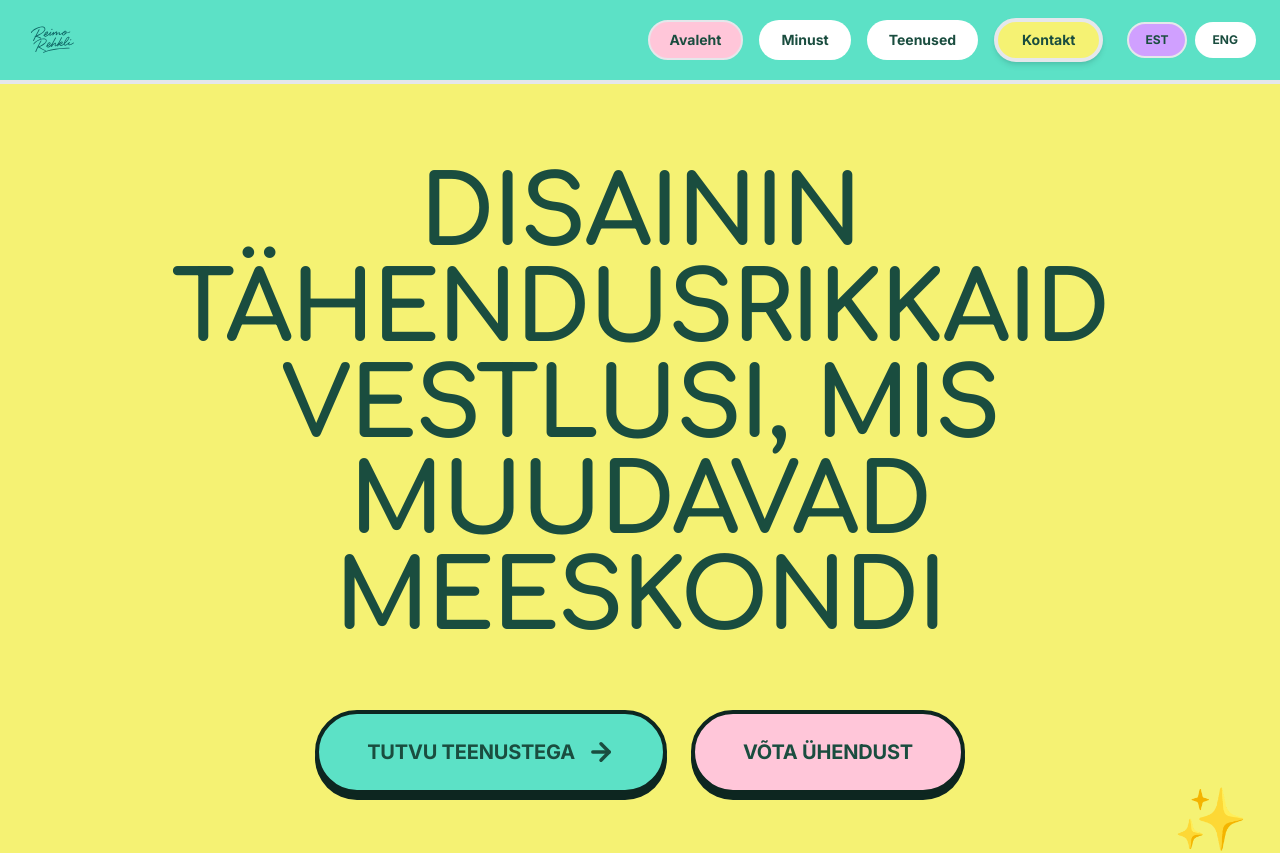
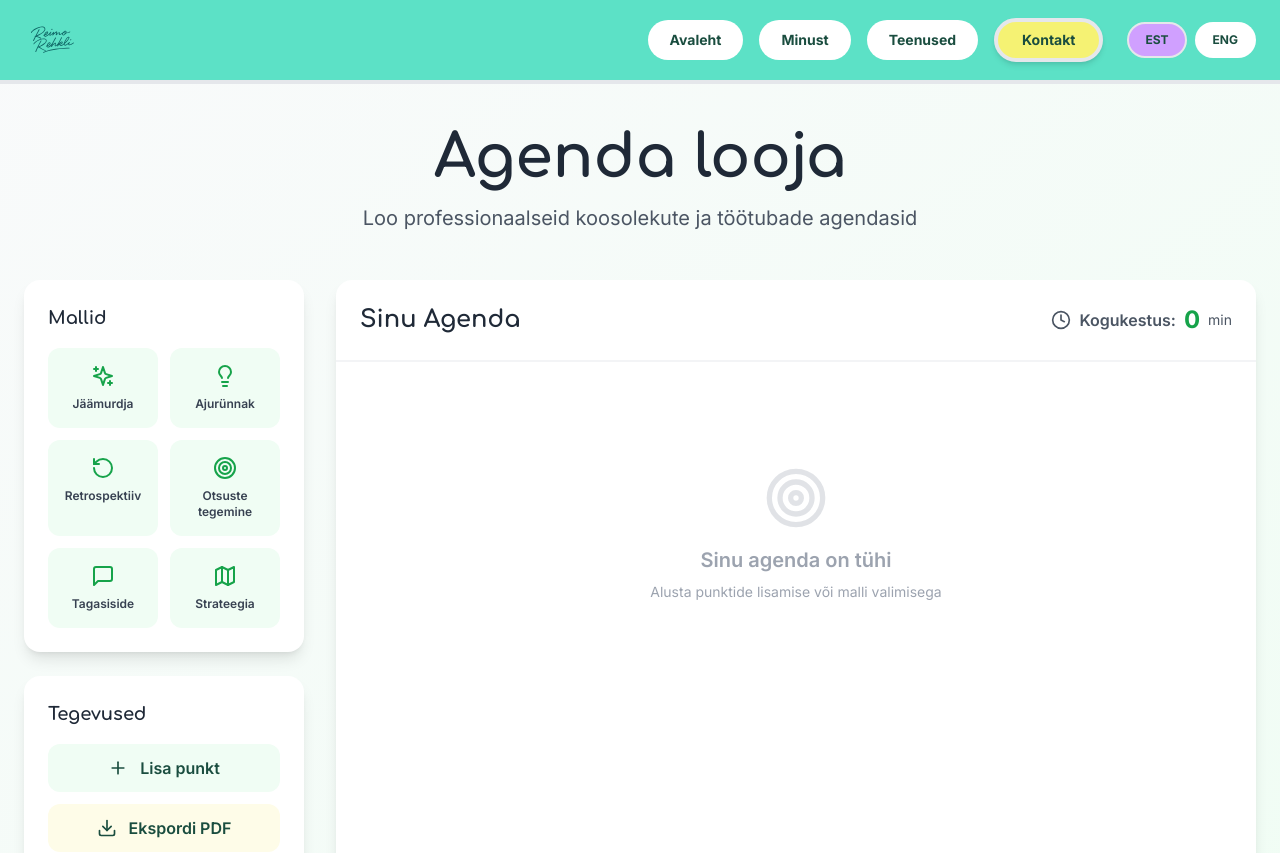
Before and after one commit to rehkli/reimorehkli.com, a React (Vite) app: page /agenda in a window 1280 px wide. Shown: the top 853 px of the page. Built offline with nearby package versions, Linux system fonts and the light colour scheme.

Commit message:
Updated package.json

```diff
--- a/package.json
+++ b/package.json
@@ -17,7 +17,8 @@
     "jspdf-autotable": "^5.0.2",
     "lucide-react": "^0.344.0",
     "react": "^18.3.1",
-    "react-dom": "^18.3.1"
+    "react-dom": "^18.3.1",
+    "react-router-dom": "^7.9.6"
   },
   "devDependencies": {
     "@eslint/js": "^9.9.1",
--- a/src/App.tsx
+++ b/src/App.tsx
@@ -1,4 +1,5 @@
 import { useState, useEffect } from 'react';
+import { BrowserRouter, Routes, Route, useLocation } from 'react-router-dom';
 import Navigation from './components/Navigation';
 import Home from './components/Home';
 import About from './components/About';
@@ -7,32 +8,46 @@
 import AgendaCreator from './components/AgendaCreator';
 import Footer from './components/Footer';
 
-function App() {
-  const [language, setLanguage] = useState<'est' | 'eng'>('est');
-  const [currentPage, setCurrentPage] = useState('home');
+function ScrollToTop() {
+  const { pathname } = useLocation();
 
   useEffect(() => {
     window.scrollTo(0, 0);
-  }, [currentPage]);
+  }, [pathname]);
+
+  return null;
+}
+
+function AppContent() {
+  const [language, setLanguage] = useState<'est' | 'eng'>('est');
 
   return (
     <div className="min-h-screen bg-white">
+      <ScrollToTop />
       <Navigation
         language={language}
         setLanguage={setLanguage}
-        currentPage={currentPage}
-        setCurrentPage={setCurrentPage}
       />
 
-      {currentPage === 'home' && <Home language={language} setCurrentPage={setCurrentPage} />}
-      {currentPage === 'about' && <About language={language} />}
-      {currentPage === 'services' && <Services language={language} setCurrentPage={setCurrentPage} />}
-      {currentPage === 'contact' && <Contact language={language} />}
-      {currentPage === 'agenda' && <AgendaCreator language={language} />}
+      <Routes>
+        <Route path="/" element={<Home language={language} />} />
+        <Route path="/about" element={<About language={language} />} />
+        <Route path="/services" element={<Services language={language} />} />
+        <Route path="/contact" element={<Contact language={language} />} />
+        <Route path="/agenda" element={<AgendaCreator language={language} />} />
+      </Routes>
 
-      <Footer language={language} setCurrentPage={setCurrentPage} />
+      <Footer language={language} />
     </div>
   );
 }
 
+function App() {
+  return (
+    <BrowserRouter>
+      <AppContent />
+    </BrowserRouter>
+  );
+}
+
 export default App;
--- a/src/components/Footer.tsx
+++ b/src/components/Footer.tsx
@@ -1,19 +1,19 @@
+import { Link } from 'react-router-dom';
 import { translations } from '../translations';
 
 interface FooterProps {
   language: 'est' | 'eng';
-  setCurrentPage: (page: string) => void;
 }
 
-export default function Footer({ language, setCurrentPage }: FooterProps) {
+export default function Footer({ language }: FooterProps) {
   const t = translations[language];
 
   const navItems = [
-    { id: 'home', label: t.nav.home },
-    { id: 'about', label: t.nav.about },
-    { id: 'services', label: t.nav.services },
-    { id: 'contact', label: t.nav.contact },
-    { id: 'agenda', label: t.nav.agenda }
+    { id: 'home', path: '/', label: t.nav.home },
+    { id: 'about', path: '/about', label: t.nav.about },
+    { id: 'services', path: '/services', label: t.nav.services },
+    { id: 'contact', path: '/contact', label: t.nav.contact },
+    { id: 'agenda', path: '/agenda', label: t.nav.agenda }
   ];
 
   return (
@@ -35,15 +35,12 @@
             <ul className="space-y-1.5 sm:space-y-2">
               {navItems.map(item => (
                 <li key={item.id}>
-                  <button
-                    onClick={() => {
-                      setCurrentPage(item.id);
-                      window.scrollTo(0, 0);
-                    }}
+                  <Link
+                    to={item.path}
                     className="text-white hover:text-lemon transition-colors font-semibold text-sm sm:text-base"
                   >
                     {item.label}
-                  </button>
+                  </Link>
                 </li>
               ))}
             </ul>
--- a/src/components/Home.tsx
+++ b/src/components/Home.tsx
@@ -1,12 +1,12 @@
 import { ArrowRight } from 'lucide-react';
+import { Link } from 'react-router-dom';
 import { translations } from '../translations';
 
 interface HomeProps {
   language: 'est' | 'eng';
-  setCurrentPage: (page: string) => void;
 }
 
-export default function Home({ language, setCurrentPage }: HomeProps) {
+export default function Home({ language }: HomeProps) {
   const t = translations[language];
 
   return (
@@ -18,19 +18,19 @@
               {t.hero.title}
             </h1>
             <div className="flex flex-col sm:flex-row gap-4 sm:gap-6 justify-center px-4">
-              <button
-                onClick={() => setCurrentPage('services')}
+              <Link
+                to="/services"
                 className="bg-mint text-teal px-8 sm:px-12 py-4 sm:py-6 rounded-full font-black text-lg sm:text-xl btn-chunky inline-flex items-center justify-center gap-3"
               >
                 {t.hero.cta1}
                 <ArrowRight size={24} className="sm:w-7 sm:h-7" strokeWidth={3} />
-              </button>
-              <button
-                onClick={() => setCurrentPage('contact')}
+              </Link>
+              <Link
+                to="/contact"
                 className="bg-pink-light text-teal px-8 sm:px-12 py-4 sm:py-6 rounded-full font-black text-lg sm:text-xl btn-chunky"
               >
                 {t.hero.cta2}
-              </button>
+              </Link>
             </div>
           </div>
         </div>
--- a/src/components/Navigation.tsx
+++ b/src/components/Navigation.tsx
@@ -1,32 +1,32 @@
 import { Menu, X } from 'lucide-react';
 import { useState } from 'react';
+import { Link, useLocation } from 'react-router-dom';
 import { translations } from '../translations';
 
 interface NavigationProps {
   language: 'est' | 'eng';
   setLanguage: (lang: 'est' | 'eng') => void;
-  currentPage: string;
-  setCurrentPage: (page: string) => void;
 }
 
-export default function Navigation({ language, setLanguage, currentPage, setCurrentPage }: NavigationProps) {
+export default function Navigation({ language, setLanguage }: NavigationProps) {
   const [mobileMenuOpen, setMobileMenuOpen] = useState(false);
+  const location = useLocation();
   const t = translations[language];
 
   const navItems = [
-    { id: 'home', label: t.nav.home },
-    { id: 'about', label: t.nav.about },
-    { id: 'services', label: t.nav.services },
-    { id: 'contact', label: t.nav.contact },
-    { id: 'agenda', label: t.nav.agenda }
+    { id: 'home', path: '/', label: t.nav.home },
+    { id: 'about', path: '/about', label: t.nav.about },
+    { id: 'services', path: '/services', label: t.nav.services },
+    { id: 'contact', path: '/contact', label: t.nav.contact },
+    { id: 'agenda', path: '/agenda', label: t.nav.agenda }
   ];
 
   return (
     <nav className="fixed top-0 left-0 right-0 bg-mint border-b-4 border-teal z-50">
       <div className="container mx-auto px-6 py-3">
         <div className="flex justify-between items-center">
-          <button
-            onClick={() => setCurrentPage('home')}
+          <Link
+            to="/"
             className="hover:scale-105 transition-transform"
           >
             <img
@@ -35,32 +35,30 @@
               className="h-12 md:h-14"
               style={{ filter: 'brightness(0) saturate(100%) invert(29%) sepia(76%) saturate(478%) hue-rotate(130deg) brightness(93%) contrast(93%)' }}
             />
-          </button>
+          </Link>
 
           <div className="hidden md:flex items-center gap-4">
             {navItems.slice(0, 3).map(item => (
-              <button
+              <Link
                 key={item.id}
-                onClick={() => {
-                  setCurrentPage(item.id);
-                  setMobileMenuOpen(false);
-                }}
+                to={item.path}
+                onClick={() => setMobileMenuOpen(false)}
                 className={`px-5 py-2 rounded-full font-bold text-sm transition-all ${
-                  currentPage === item.id
+                  location.pathname === item.path
                     ? 'bg-pink-light text-teal border-2 border-teal'
                     : 'bg-white text-teal hover:bg-lemon border-2 border-transparent'
                 }`}
               >
                 {item.label}
-              </button>
+              </Link>
             ))}
 
-            <button
-              onClick={() => setCurrentPage('contact')}
+            <Link
+              to="/contact"
               className="bg-lemon text-teal px-6 py-2 rounded-full font-black text-sm border-4 border-teal shadow-md hover:shadow-lg transition-all"
             >
               {t.nav.contact}
-            </button>
+            </Link>
 
             <div className="flex gap-2 ml-2">
               <button
@@ -97,20 +95,18 @@
         {mobileMenuOpen && (
           <div className="md:hidden mt-4 pb-4">
             {navItems.map(item => (
-              <button
+              <Link
                 key={item.id}
-                onClick={() => {
-                  setCurrentPage(item.id);
-                  setMobileMenuOpen(false);
-                }}
+                to={item.path}
+                onClick={() => setMobileMenuOpen(false)}
                 className={`block w-full text-left py-3 px-4 rounded-2xl font-bold mb-2 transition-all ${
-                  currentPage === item.id
+                  location.pathname === item.path
                     ? 'bg-lemon text-teal border-2 border-teal'
                     : 'bg-white text-teal hover:bg-pink-light'
                 }`}
               >
                 {item.label}
-              </button>
+              </Link>
             ))}
 
             <div className="flex gap-2 mt-4">
--- a/src/components/Services.tsx
+++ b/src/components/Services.tsx
@@ -3,10 +3,9 @@
 
 interface ServicesProps {
   language: 'est' | 'eng';
-  setCurrentPage: (page: string) => void;
 }
 
-export default function Services({ language, setCurrentPage }: ServicesProps) {
+export default function Services({ language }: ServicesProps) {
   const t = translations[language].services;
 
   const services = [
```
Also changed, not shown: 1 other file (tests, documents, lock files or other folders).
